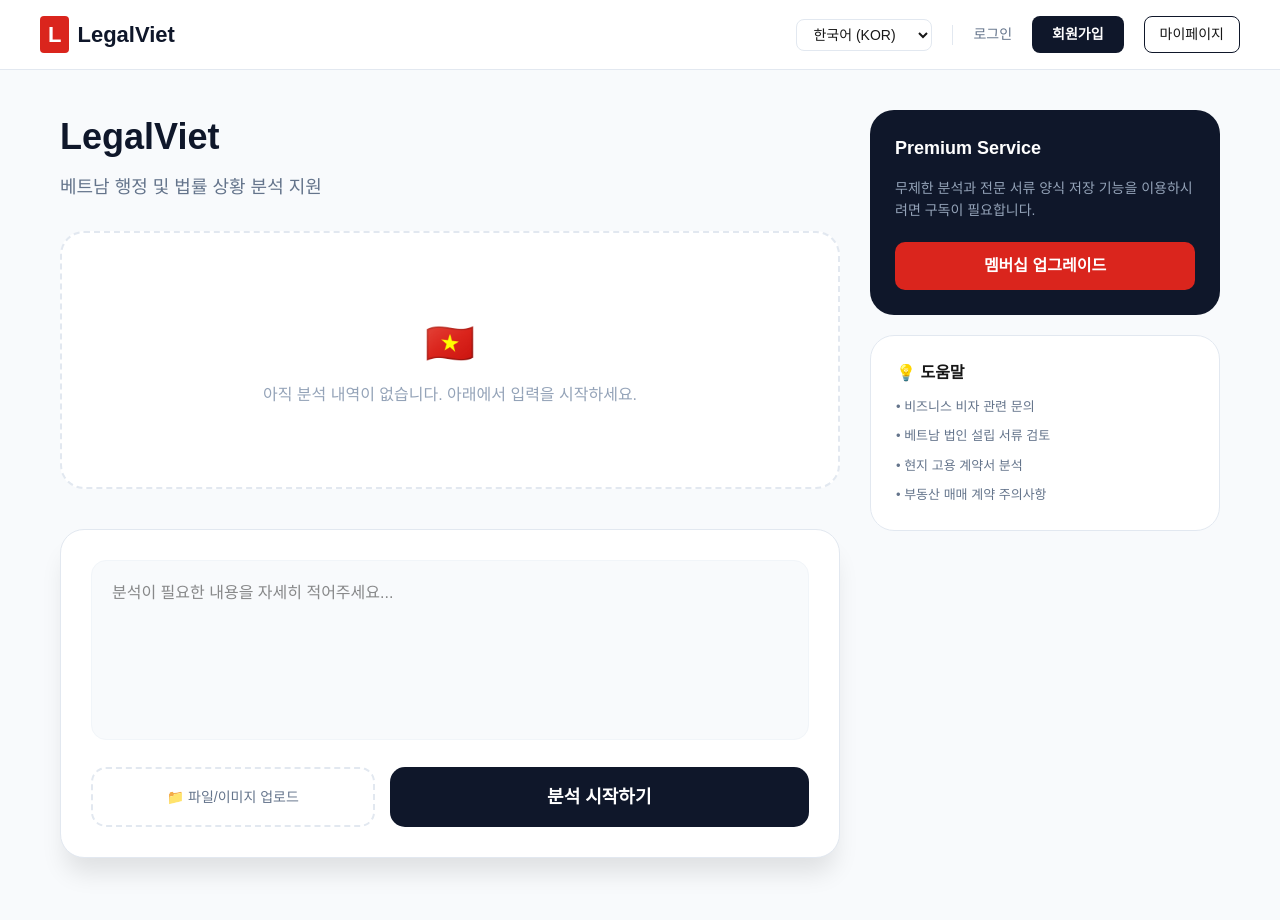
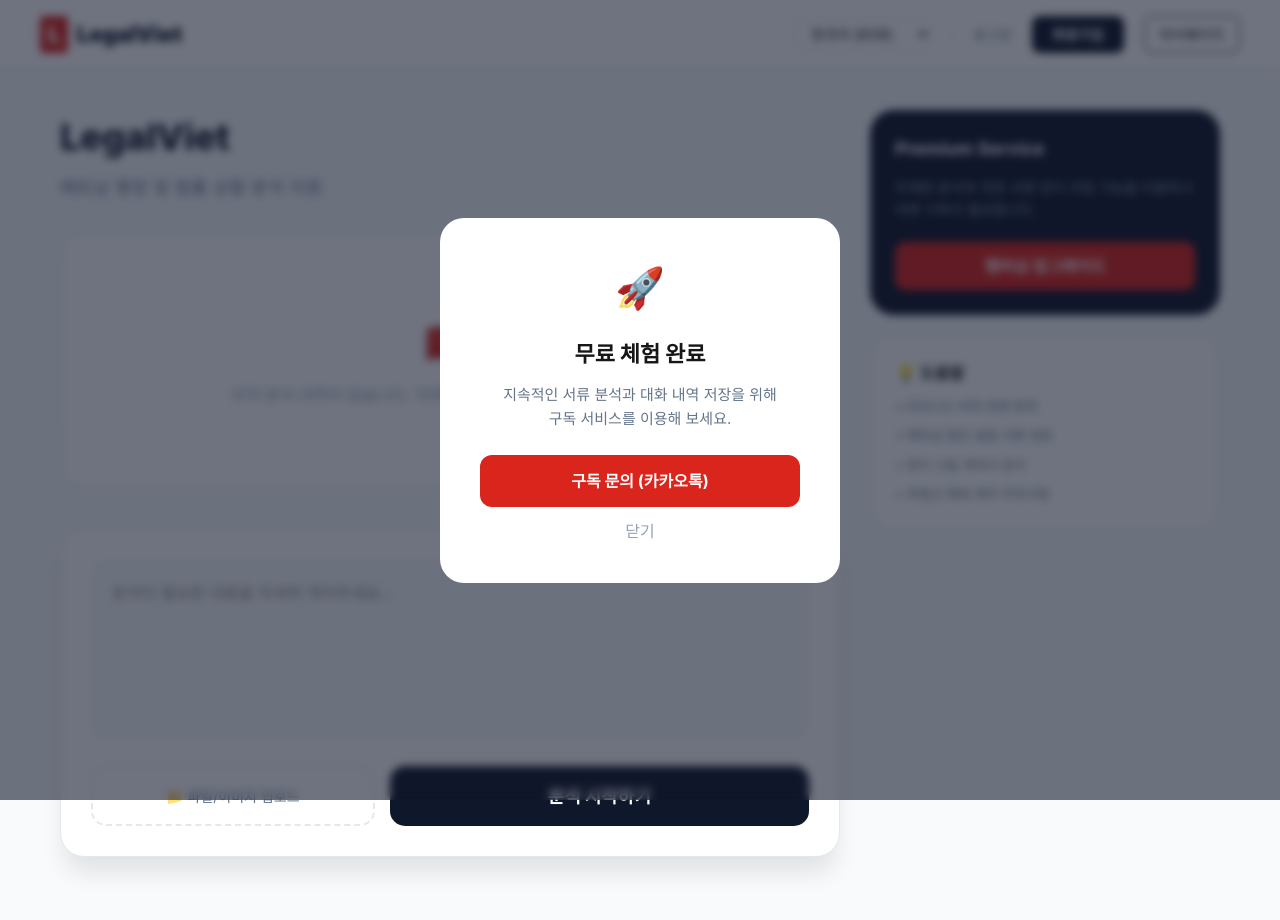
Before and after one commit to Homechiminh/Legalviet, a Next.js app: page / in a window 1280 px wide. Both pictures are taken after a click on the button "멤버십 업그레이드". Shown: the top 920 px of the page. Built offline with nearby package versions, Linux system fonts and the light colour scheme.

Commit message:
Update page.js

```diff
--- a/src/app/page.js
+++ b/src/app/page.js
@@ -12,6 +12,7 @@ export default function LegalVietPage() {
   const [lang, setLang] = useState('ko');
   const [user, setUser] = useState(null);
 
+  // 분석 요청 공통 로직 (기존 로직 유지)
   const performAnalysis = async (promptText, isDoc) => {
     setLoading(true);
     const tempUserId = user?.id || "user_123";
@@ -49,23 +50,33 @@ export default function LegalVietPage() {
     }
   };
 
-  const handleSubmit = (e) => { e.preventDefault(); performAnalysis(content, false); };
+  const handleSubmit = (e) => {
+    e.preventDefault();
+    if (!content.trim() && !file) return;
+    performAnalysis(content, false);
+  };
+
   const handleGenerateDocument = (lastAnalysis) => {
     const docPrompt = `아래 분석 내용을 바탕으로 관공서 제출용 베트남어 공식 서류 초안을 작성해줘:\n\n${lastAnalysis}`;
     performAnalysis(docPrompt, true);
   };
 
   return (
-    <div style={{ minHeight: '100vh', background: '#f8fafc', padding: '0 0 100px 0' }}>
-      {/* 1. 상단 글로벌 네비게이션 (더 넓게 확장) */}
+    <div style={{ minHeight: '100vh', background: '#f8fafc', padding: '0 0 100px 0', fontFamily: 'Pretendard, -apple-system, sans-serif' }}>
+
+      {/* 글로벌 네비게이션: 로그인/회원가입/마이페이지 이동 버튼 */}
       <nav style={{
         background: '#fff', borderBottom: '1px solid #e2e8f0', padding: '0 40px', height: '70px',
         display: 'flex', justifyContent: 'space-between', alignItems: 'center', position: 'sticky', top: 0, zIndex: 100
       }}>
-        <div style={{ fontSize: '22px', fontWeight: '900', color: '#0f172a', display: 'flex', alignItems: 'center', gap: '8px' }}>
+        <div
+          onClick={() => router.push('/')}
+          style={{ fontSize: '22px', fontWeight: '900', color: '#0f172a', display: 'flex', alignItems: 'center', gap: '8px', cursor: 'pointer' }}
+        >
           <span style={{ background: '#da251d', color: '#fff', padding: '2px 8px', borderRadius: '4px' }}>L</span>
           LegalViet
         </div>
+
         <div style={{ display: 'flex', alignItems: 'center', gap: '20px' }}>
           <select
             onChange={(e) => setLang(e.target.value)}
@@ -84,7 +95,6 @@ export default function LegalVietPage() {
       <div style={{ maxWidth: '1200px', margin: '40px auto', padding: '0 20px' }}>
         <div style={{ display: 'grid', gridTemplateColumns: '1fr 350px', gap: '30px' }}>
 
-          {/* 왼쪽: 메인 작업 영역 */}
           <main>
             <header style={{ marginBottom: '30px' }}>
               <h1 style={{ fontSize: '36px', fontWeight: '800', color: '#0f172a', marginBottom: '10px' }}>
@@ -100,7 +110,7 @@ export default function LegalVietPage() {
               {chatHistory.length === 0 && (
                 <div style={{ padding: '80px 0', textAlign: 'center', background: '#fff', borderRadius: '24px', border: '2px dashed #e2e8f0' }}>
                   <div style={{ fontSize: '40px', marginBottom: '10px' }}>🇻🇳</div>
-                  <p style={{ color: '#94a3b8' }}>아직 분석 내역이 없습니다. 아래에서 입력을 시작하세요.</p>
+                  <p style={{ color: '#94a3b8' }}>아직 분석 내역이 없습니다. 아래에서 내용을 입력하여 시작하세요.</p>
                 </div>
               )}
               {chatHistory.map((chat, index) => (
@@ -118,7 +128,7 @@ export default function LegalVietPage() {
                       {chat.role === 'user' ? 'U' : 'L'}
                     </div>
                     <span style={{ fontWeight: '700', fontSize: '14px', color: '#1e293b' }}>
-                      {chat.role === 'user' ? '사용자 질문' : (chat.role === 'document' ? '베트남어 서류 초안' : 'LegalViet AI 분석')}
+                      {chat.role === 'user' ? '사용자 질문' : (chat.role === 'document' ? '베트남어 서류 초안' : 'LegalViet AI 분석 결과')}
                     </span>
                   </div>
                   <div style={{ whiteSpace: 'pre-wrap', fontSize: '16px', lineHeight: '1.8', color: '#334155' }}>{chat.text}</div>
@@ -158,7 +168,7 @@ export default function LegalVietPage() {
             </form>
           </main>
 
-          {/* 오른쪽: 사이드바 (정보 섹션) */}
+          {/* 사이드바 */}
           <aside>
             <div style={{ position: 'sticky', top: '110px', display: 'flex', flexDirection: 'column', gap: '20px' }}>
               <div style={{ background: '#0f172a', color: '#fff', padding: '25px', borderRadius: '24px' }}>
@@ -185,7 +195,25 @@ export default function LegalVietPage() {
         </div>
       </div>
 
-      {/* 구독 모달 (생략 - 기존과 동일) */}
+      {/* 구독 모달 */}
+      {showSubscriptionModal && (
+        <div style={{ position: 'fixed', inset: 0, background: 'rgba(15, 23, 42, 0.6)', backdropFilter: 'blur(4px)', display: 'flex', justifyContent: 'center', alignItems: 'center', zIndex: 1000 }}>
+          <div style={{ background: 'white', padding: '40px', borderRadius: '24px', maxWidth: '400px', width: '90%', textAlign: 'center' }}>
+            <div style={{ fontSize: '40px', marginBottom: '20px' }}>🚀</div>
+            <h2 style={{ fontSize: '22px', fontWeight: '800', marginBottom: '12px' }}>무료 체험 완료</h2>
+            <p style={{ color: '#64748b', lineHeight: '1.6', marginBottom: '24px', fontSize: '15px' }}>
+              지속적인 서류 분석과 대화 내역 저장을 위해<br/>구독 서비스를 이용해 보세요.
+            </p>
+            <button
+              onClick={() => window.open('https://pf.kakao.com/...', '_blank')}
+              style={{ width: '100%', padding: '14px', background: '#da251d', color: '#fff', border: 'none', borderRadius: '12px', fontWeight: '700', cursor: 'pointer', marginBottom: '12px' }}
+            >
+              구독 문의 (카카오톡)
+            </button>
+            <button onClick={() => setShowSubscriptionModal(false)} style={{ background: 'none', border: 'none', color: '#94a3b8', cursor: 'pointer' }}>닫기</button>
+          </div>
+        </div>
+      )}
     </div>
   );
 }
```
